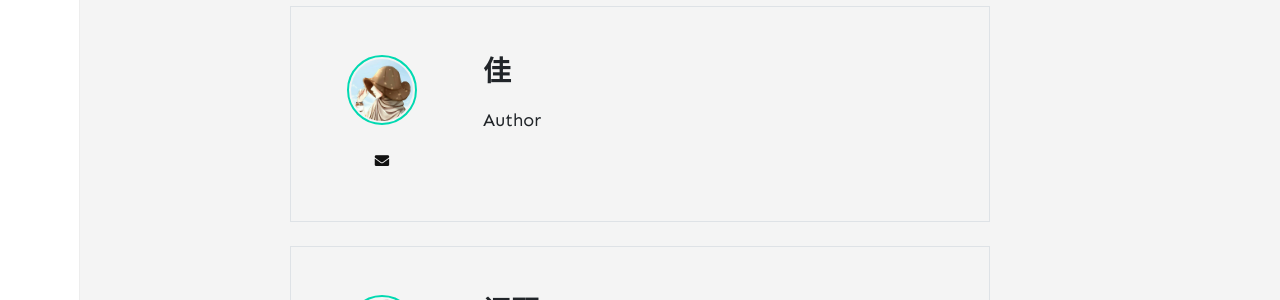
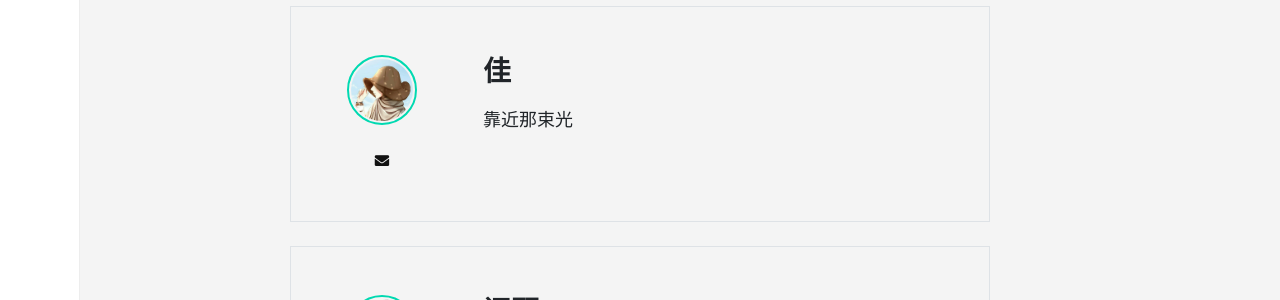
Before and after one commit to IslamTalk/IslamTalk.github.io, a Jekyll site: the page built from _pages/authors.html, in a window 1280 px wide. Shown: the part 338-638 px from the top of the page. Built offline with Jekyll 4.4.1, drawn with Linux system fonts in a browser that asks for light colours; nearby versions of some CDN libraries; comment, search, counter and statistics services are not loaded.

Commit message:
Update _config.yml

```diff
--- a/_config.yml
+++ b/_config.yml
@@ -21,7 +21,7 @@ authors:
     email: 1157209819@qq.com
     # web: https://www.wowthemes.net/donate/
     # twitter: https://twitter.com/wowthemesnet
-    description: "Author"
+    description: "靠近那束光"
 
   wenqin:
     name: 问琴
```
